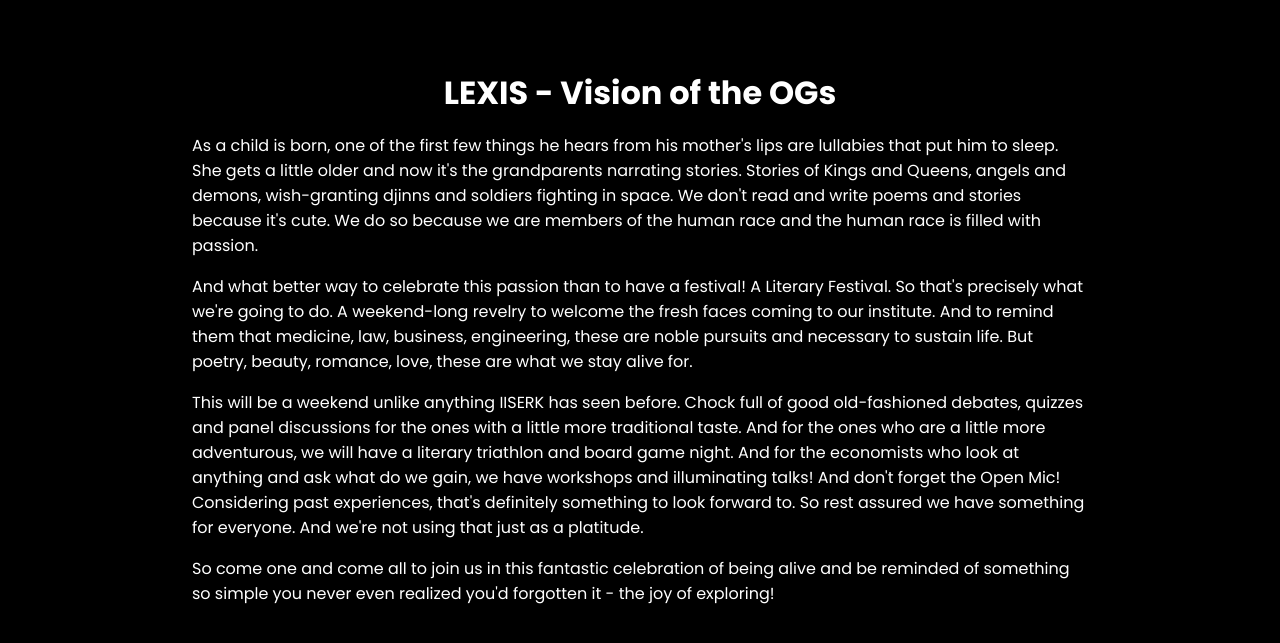
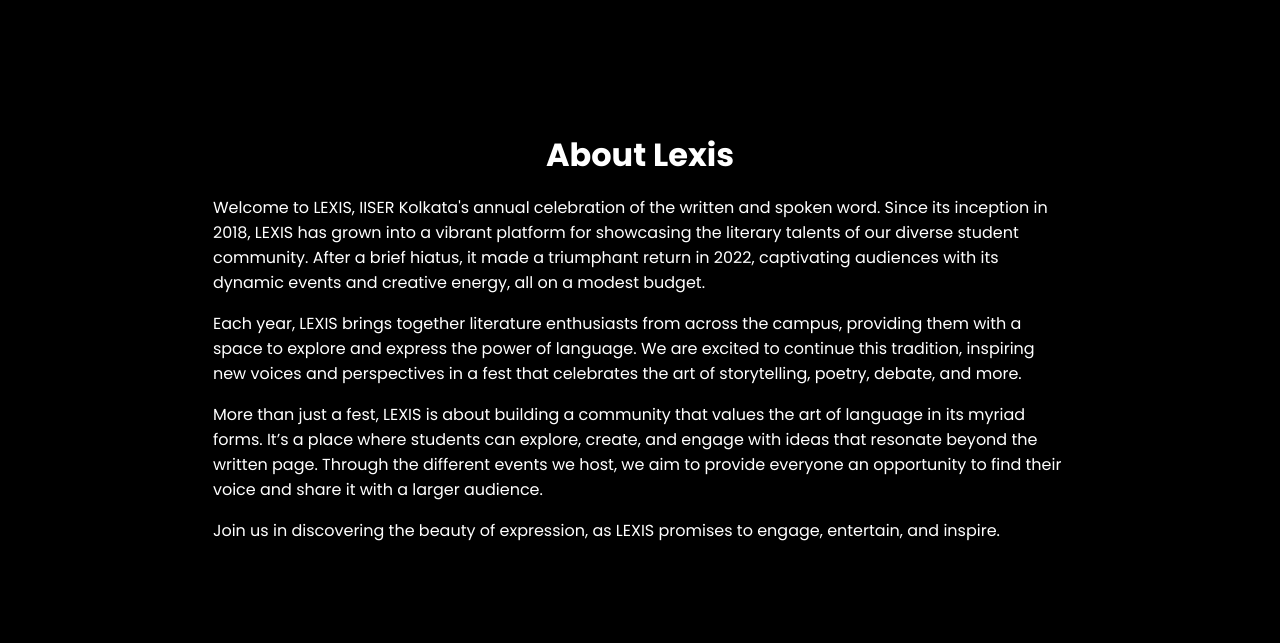
Before and after one commit to lexis-iiserk/lexis4, an Astro site: page /about in a window 1280 px wide. Shown: the part 83-726 px from the top of the page. Built offline with nearby package versions, Linux system fonts and the light colour scheme; Astro itself is replaced by a stand-in of ours.

Commit message:
changed about

```diff
--- a/src/pages/about.astro
+++ b/src/pages/about.astro
@@ -6,15 +6,15 @@ const pageTitle = 'About'
 
 <BaseLayout title= { pageTitle }>
     <div>
-        <h1>LEXIS - Vision of the OGs</h1>
-        <p>As a child is born, one of the first few things he hears from his mother's lips are lullabies that put him to sleep. She gets a little older and now it's the grandparents narrating stories. Stories of Kings and Queens, angels and demons, wish-granting djinns and soldiers fighting in space. We don't read and write poems and stories because it's cute. We do so because we are members of the human race and the human race is filled with passion. </p>
-
-        <p>And what better way to celebrate this passion than to have a festival! A Literary Festival. So that's precisely what we're going to do. A weekend-long revelry to welcome the fresh faces coming to our institute. And to remind them that medicine, law, business, engineering, these are noble pursuits and necessary to sustain life. But poetry, beauty, romance, love, these are what we stay alive for. </p>
-
-        <p>This will be a weekend unlike anything IISERK has seen before. Chock full of good old-fashioned debates, quizzes and panel discussions for the ones with a little more traditional taste. And for the ones who are a little more adventurous, we will have a literary triathlon and board game night. And for the economists who look at anything and ask what do we gain, we have workshops and illuminating talks! And don't forget the Open Mic! Considering past experiences, that's definitely something to look forward to. So rest assured we have something for everyone. And we're not using that just as a platitude. </p>
-
-        <p> So come one and come all to join us in this fantastic celebration of being alive and be reminded of something so simple you never even realized you'd forgotten it - the joy of exploring! </p>
-    </div>
+        <h1>About Lexis</h1>
+    <p>Welcome to LEXIS, IISER Kolkata's annual celebration of the written and spoken word. Since its inception in 2018, LEXIS has grown into a vibrant platform for showcasing the literary talents of our diverse student community. After a brief hiatus, it made a triumphant return in 2022, captivating audiences with its dynamic events and creative energy, all on a modest budget.
+    </p>
+    <p>Each year, LEXIS brings together literature enthusiasts from across the campus, providing them with a space to explore and express the power of language. We are excited to continue this tradition, inspiring new voices and perspectives in a fest that celebrates the art of storytelling, poetry, debate, and more.
+    </p>
+    <p>More than just a fest, LEXIS is about building a community that values the art of language in its myriad forms. It’s a place where students can explore, create, and engage with ideas that resonate beyond the written page. Through the different events we host, we aim to provide everyone an opportunity to find their voice and share it with a larger audience.</p>
+    <p>Join us in discovering the beauty of expression, as LEXIS promises to engage, entertain, and inspire.
+    </p>
+</div>
 </BaseLayout>
 
 <style>
@@ -27,9 +27,12 @@ const pageTitle = 'About'
         padding: 1rem;
         margin-top: 20rem;
     }
+    p {
+        width: 100%;
+    }
     @media (min-width: 850px) {
         div {
-            width: 70%;
+            max-width: 85ch;
             justify-content: flex-start;
             margin-top: 0;
         }
```
